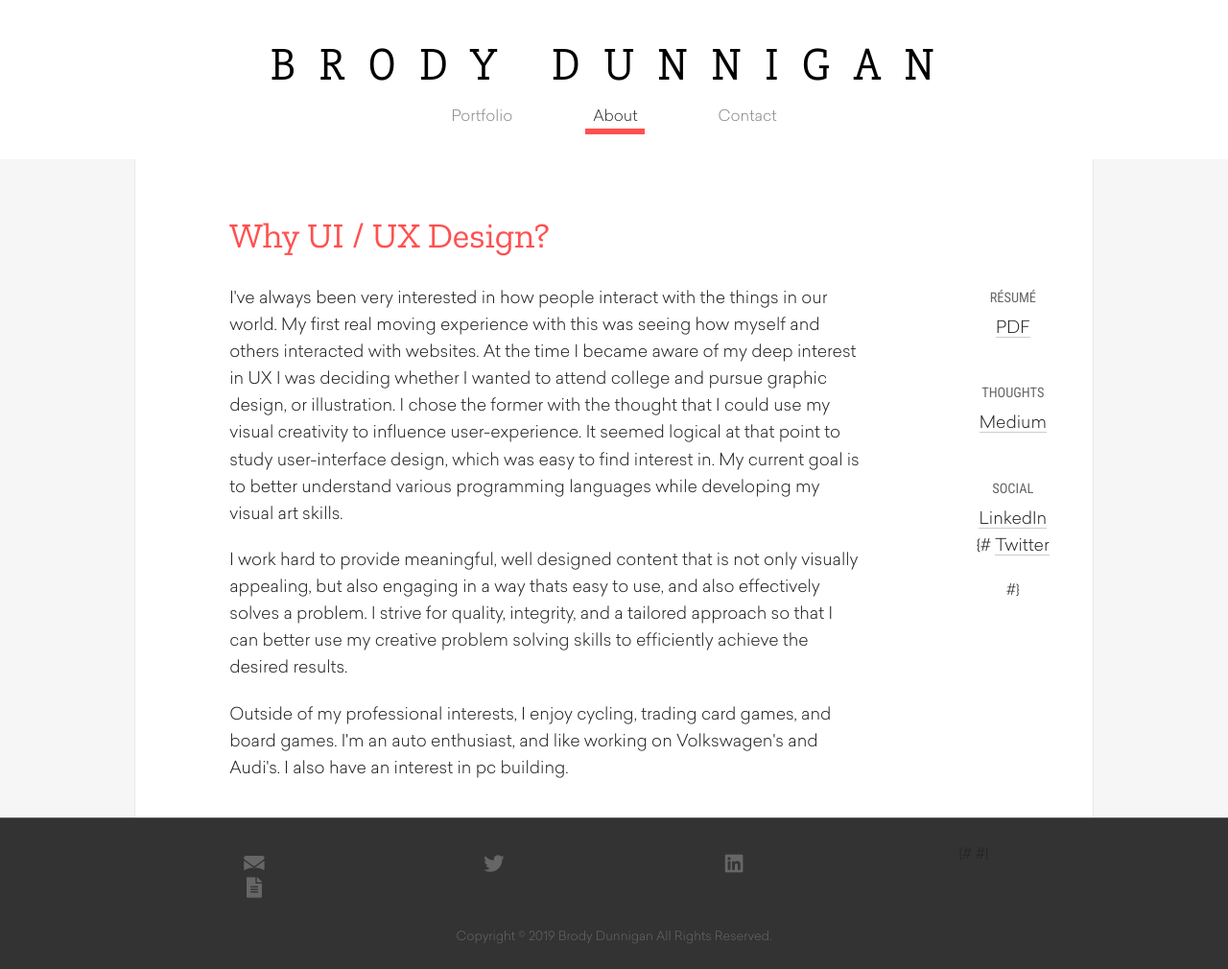
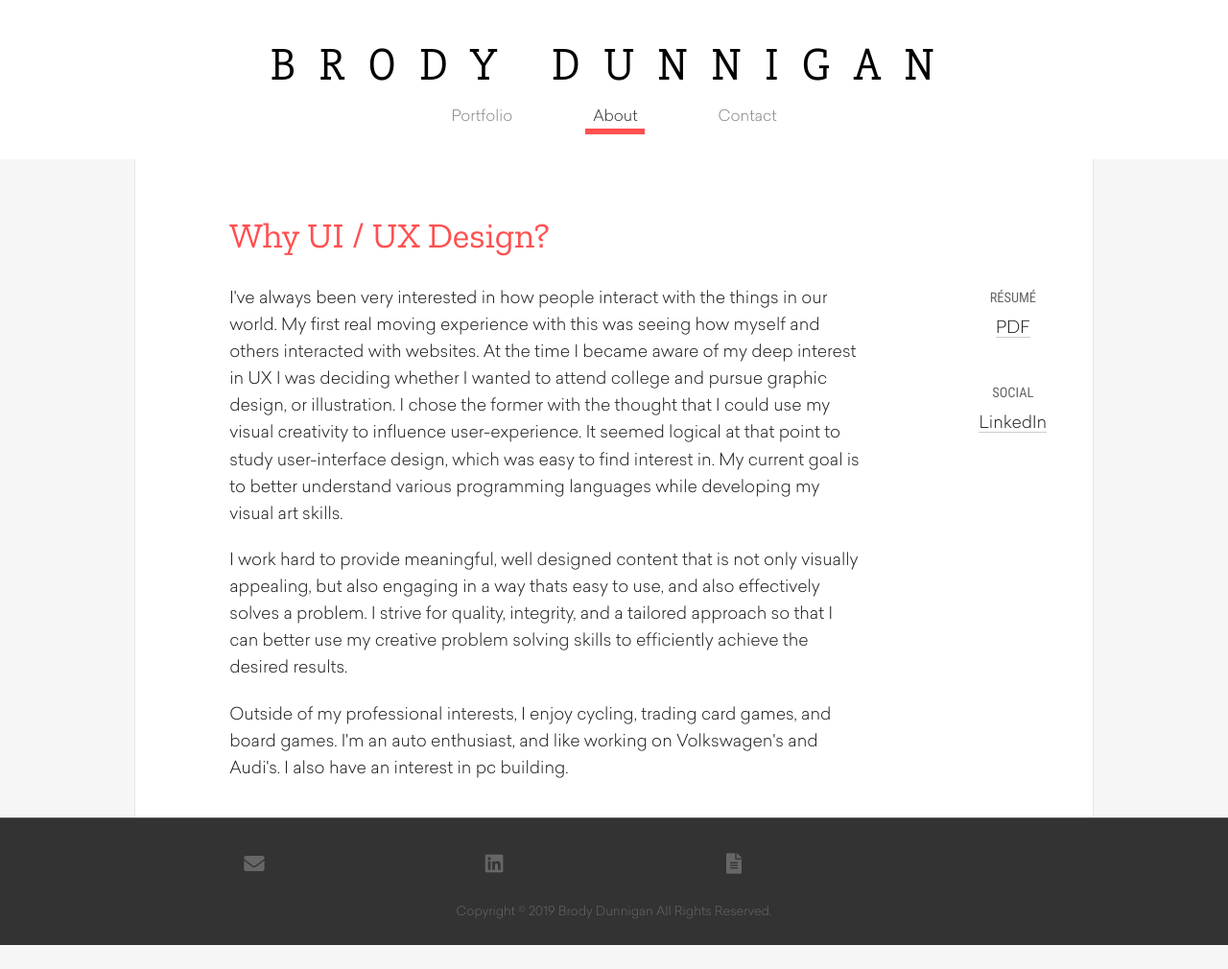
Before and after one commit to brodycodes/brodycodes.github.io, a plain HTML site: page about.html in a window 1280 px wide. Shown: the whole page at 96% size. After the commit the page ends 985 px from the top, so only its background shows below. Drawn offline with nearby package versions, Linux system fonts and the light colour scheme.

Commit message:
Twitter/Medium Deletion
Removed twitter and medium links

```diff
--- a/about.html
+++ b/about.html
@@ -32,13 +32,8 @@
                   <a href="pdfs/Brody_D Resume 2019.pdf">PDF</a><br>
                 </li>
                 <li>
-                  <h5>Thoughts</h5>
-                  <p><a href="https://medium.com/@aqt">Medium</a></p>
-                </li>
-                <li>
                   <h5>Social</h5>
                   <p><a href="http://www.linkedin.com/in/brodydunnigan/">LinkedIn</a><br>
-                  {#                   <a href="https://twitter.com/aqtaqt">Twitter</a></p> #}
                 </li>
               </ul>
             </div>
@@ -69,9 +64,6 @@
           <ul class="small-block-grid-4 medium-block-grid-4">
             <li class="fa-stack fa-lg"><a href="mailto:brody.kfi[at]gmail.com"><i class="fa fa-circle fa-stack-2x"></i><i
             class="fa fa-envelope fa-stack-1x fa-inverse"></i></a></li>
-            {#         <li class="fa-stack fa-lg"><a href="https://twitter.com/" target="_blank"><i class="fa fa-circle fa-stack-2x"></i><i
-            class="fab fa-twitter fa-stack-1x fa-inverse"></i></a></li>
-            #}
             <li class="fa-stack fa-lg"><a href="http://www.linkedin.com/in/brodydunnigan/" target="_blank"><i class="fa fa-circle fa-stack-2x"></i><i
             class="fab fa-linkedin fa-stack-1x fa-inverse"></i></a></li>
             <li class="fa-stack fa-lg"><a href="pdfs/Brody_D Resume 2019.pdf" target="_blank"><i class="fa fa-circle fa-stack-2x"></i><i
```
Also changed, not shown: contact.html (+0 -3 lines), index.html (+0 -3 lines).
